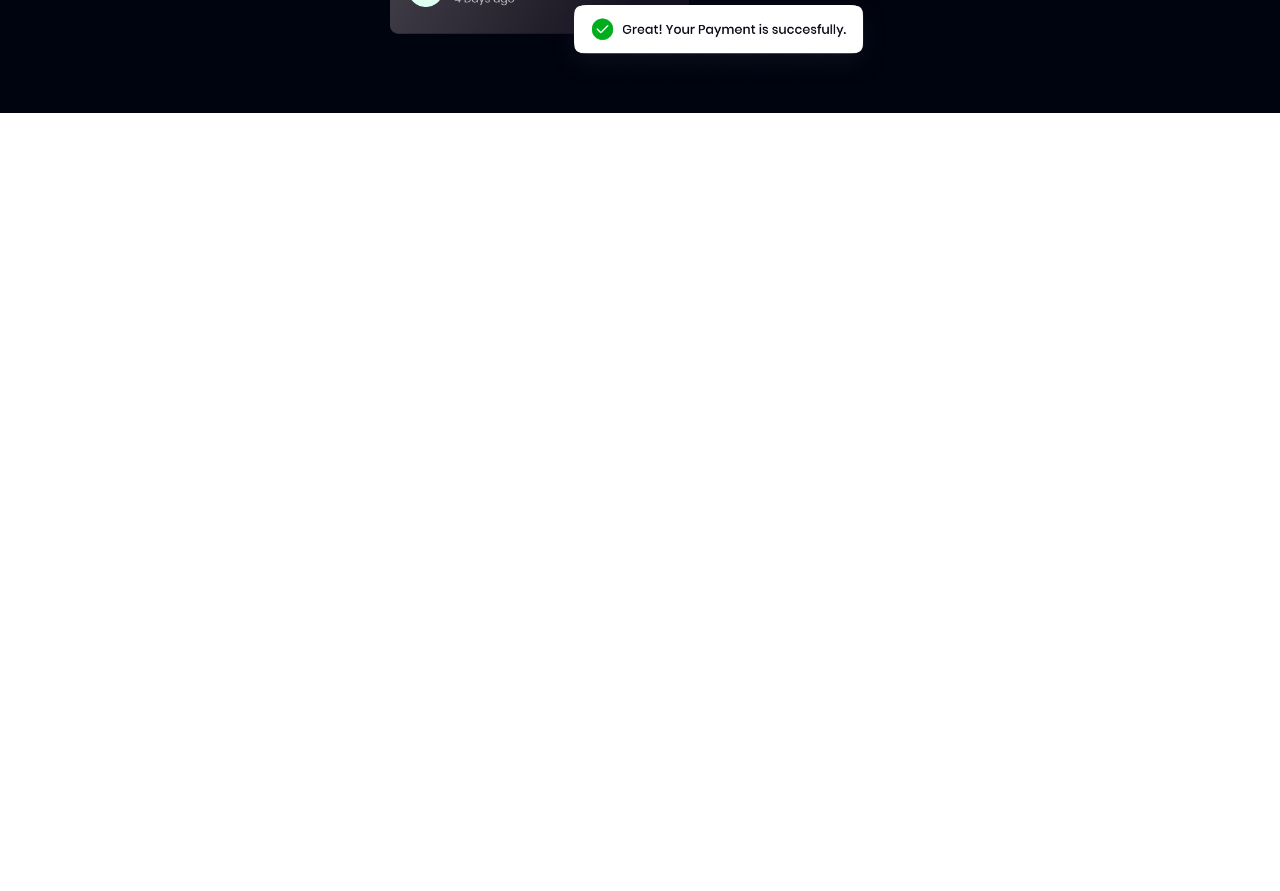
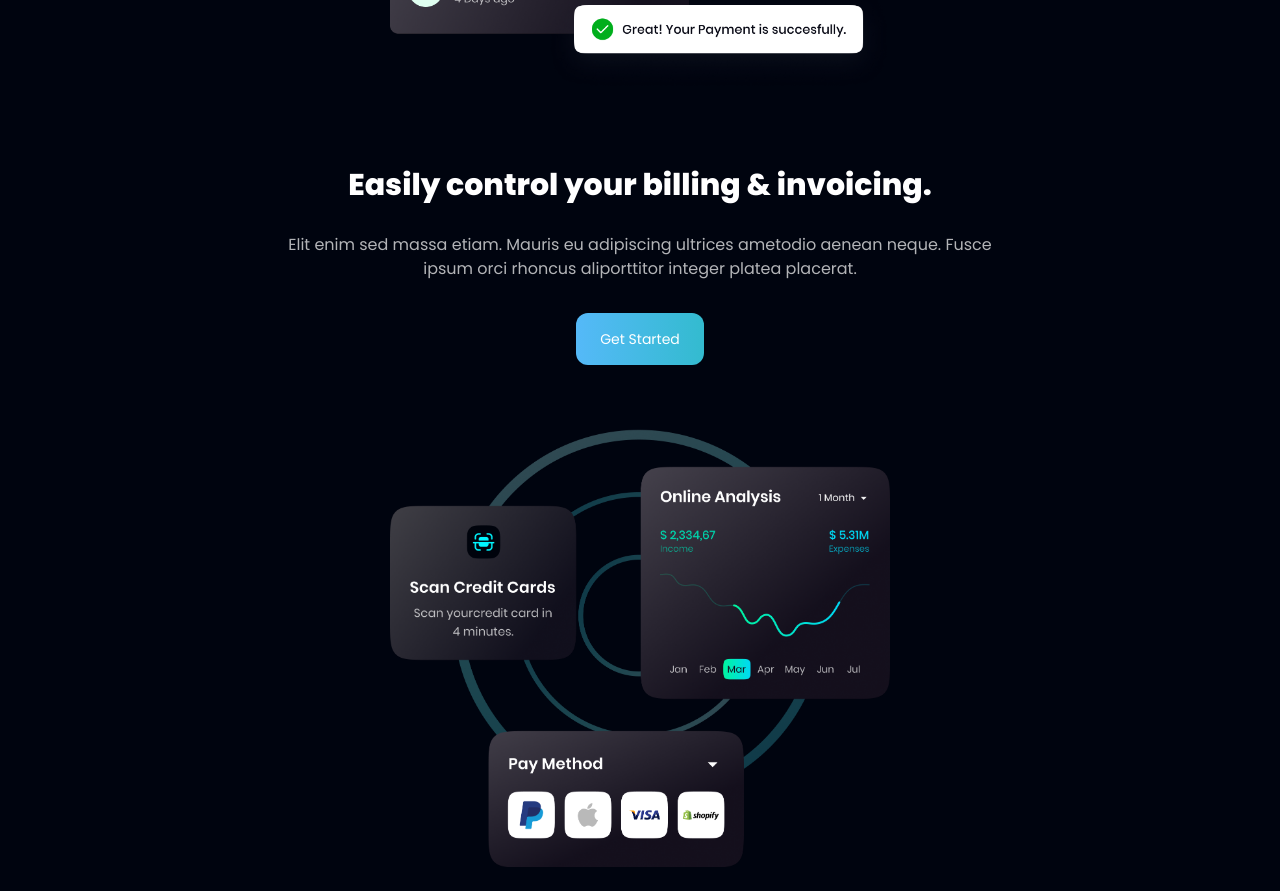
Before and after one commit to reza-sadeghzadeh/hoobank, a Next.js app: page / in a window 1280 px wide. Shown: the part 2000-2891 px from the top of the page. Before the commit the page ends 2113 px from the top, so only its background shows below. Built offline with nearby package versions, Linux system fonts and the light colour scheme.

Commit message:
create CardDeal section

```diff
--- /dev/null
+++ b/components/CardDeal.tsx
@@ -0,0 +1,32 @@
+import Image from "next/image";
+import cardDeal from "../public/assets/main-page/card-deal.png";
+
+const CardDeal = () => {
+  return (
+    <section className="hoo-container flex max-9xl:flex-col  justify-center items-center py-6 mt-6">
+      <div className="flex-col text-center 9xl:text-left text-white justify-center items-center 9xl:w-1/2">
+        <h2
+          className="9xl:text-4xl text-3xl font-extrabold mb-6 "
+          style={{ lineHeight: 1.6 }}
+        >
+          Easily control your billing & invoicing.
+        </h2>
+        <p className=" opacity-70 text-md">
+          Elit enim sed massa etiam. Mauris eu adipiscing ultrices ametodio
+          aenean neque. Fusce ipsum orci rhoncus aliporttitor integer platea
+          placerat.
+        </p>
+        <div className="flex justify-start max-9xl:justify-center items-center">
+          <button className="rounded-xl text-sm mt-8 bg-gradient-to-l bg-button-gradient bg-custom-blue px-6 py-4">
+            Get Started
+          </button>
+        </div>
+      </div>
+      <div className="flex max-9xl:mt-16 9xl:w-1/2  w-full  justify-center md:flex-row">
+        <Image src={cardDeal} width={500} height={700} alt="info" />
+      </div>
+    </section>
+  );
+};
+
+export default CardDeal;
--- a/pages/index.tsx
+++ b/pages/index.tsx
@@ -1,6 +1,7 @@
 import Head from "next/head";
 import BillControl from "../components/BillControl";
 import Business from "../components/Business";
+import CardDeal from "../components/CardDeal";
 import Counter from "../components/Counter";
 import Header from "../components/Header";
 import Hero from "../components/Hero";
@@ -18,6 +19,7 @@ export default function Home() {
       <Counter />
       <Business />
       <BillControl />
+      <CardDeal />
     </main>
   );
 }
```
Also changed, not shown: public/assets/main-page/card-deal.png (added).
